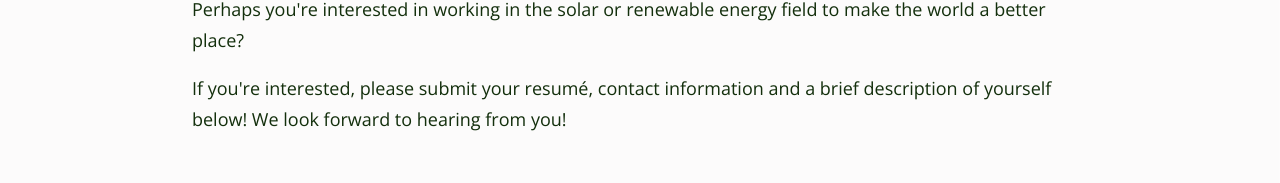
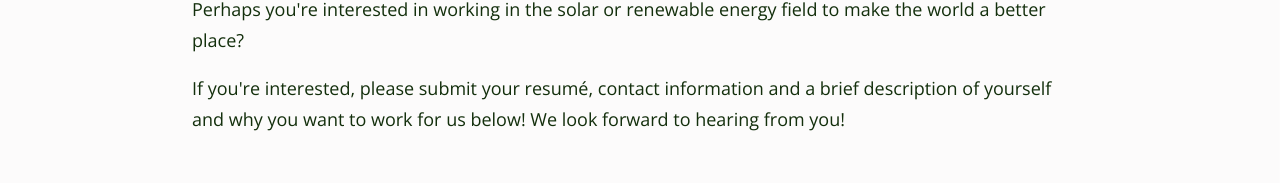
Before and after one commit to robitaille1/solar-ne, a React (Create React App) app: page /careers in a window 1280 px wide. Shown: the part 510-693 px from the top of the page. Built offline with nearby package versions, Linux system fonts and the light colour scheme.

Commit message:
Updated copy

```diff
--- a/src/components/CareersSection/CareersSection.js
+++ b/src/components/CareersSection/CareersSection.js
@@ -12,7 +12,8 @@ const careersSection = () => (
     </p>
     <p>
       If you're interested, please submit your resumé, contact information and a
-      brief description of yourself below! We look forward to hearing from you!
+      brief description of yourself and why you want to work for us below! We
+      look forward to hearing from you!
     </p>
     <form
       action="https://formsubmit.co/contact@solarpowerne.com"
```
